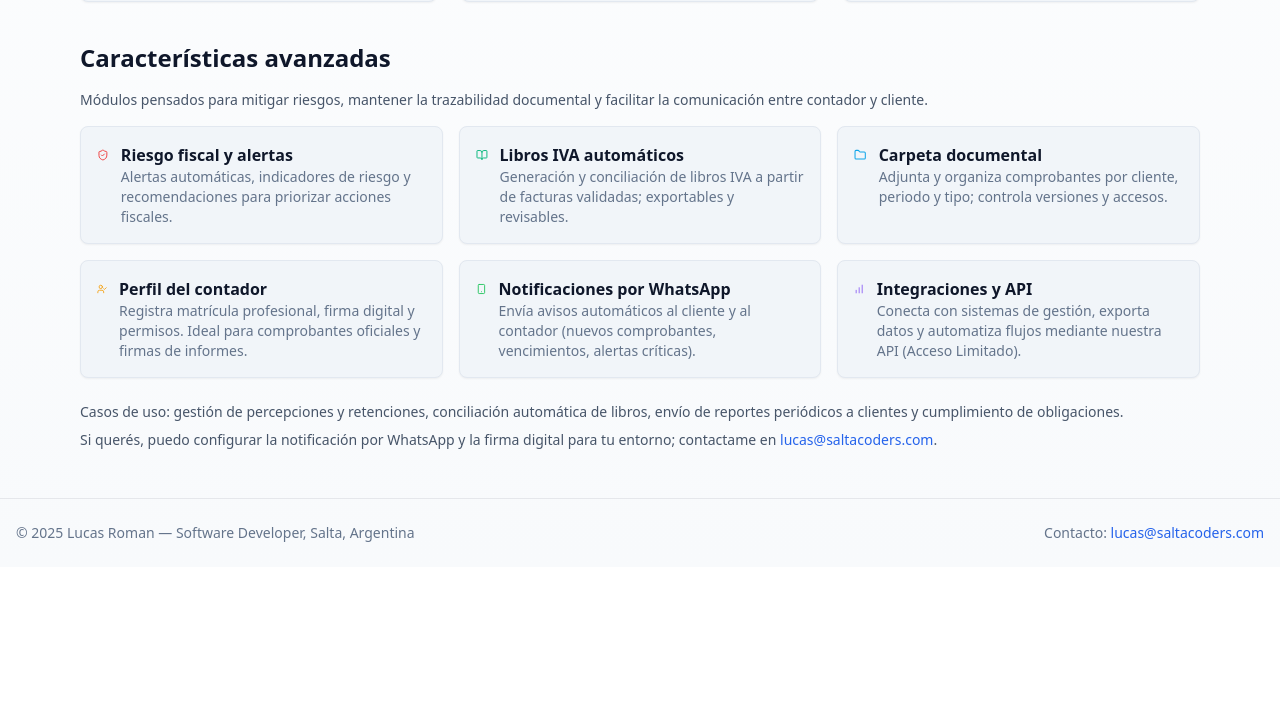
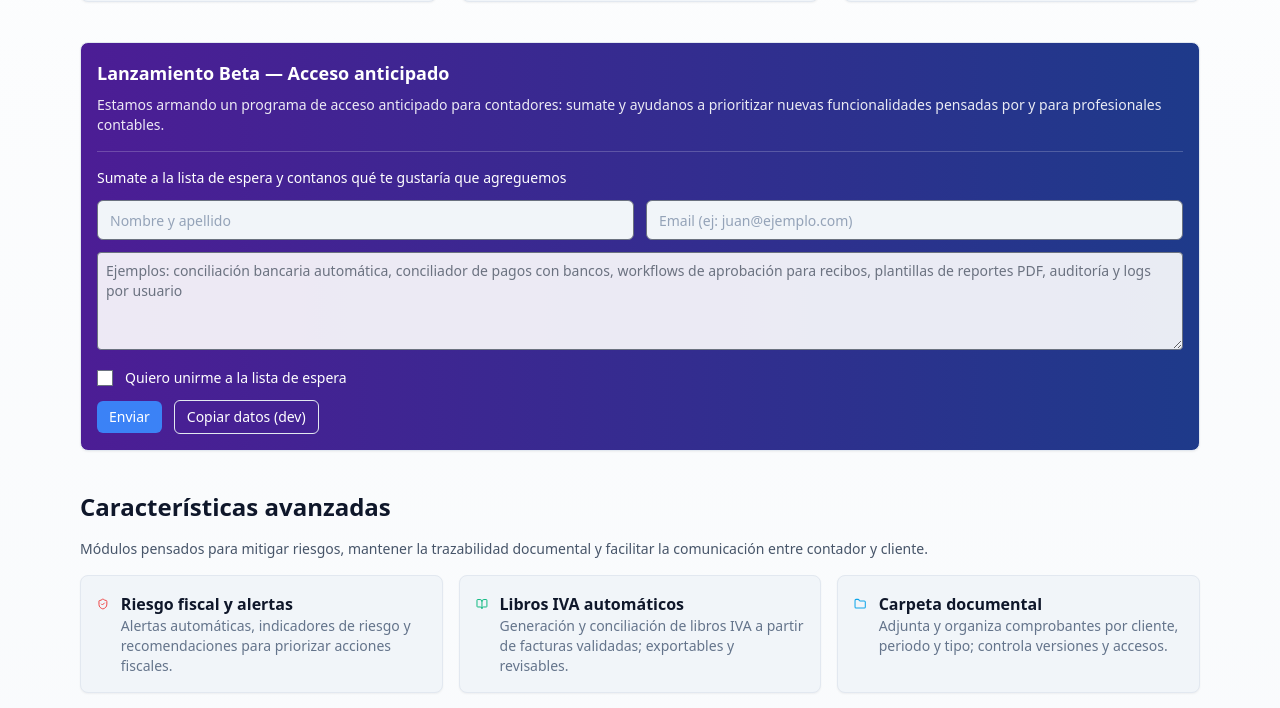
Before and after one commit to lucasromanh/ContadoresSaas, a React (Vite) app: page /home in a window 1280 px wide. Shown: the part 957-1665 px from the top of the page. Before the commit the page ends 1524 px from the top, so only its background shows below. Built offline with nearby package versions, Linux system fonts and the light colour scheme; no server answers.

Commit message:
feat: implementar sistema de notificaciones con toasts, mejorando la experiencia del usuario al mostrar mensajes de éxito, error e información

```diff
--- a/src/components/ui/Toaster.tsx
+++ b/src/components/ui/Toaster.tsx
@@ -1,16 +1,44 @@
-import React from 'react'
-import toast, { Toaster as HotToaster } from 'react-hot-toast'
+import React, { useEffect, useState } from 'react'
+import { Dialog } from './Dialog'
 
-export const toastSuccess = (msg: string) => toast.success(msg)
-export const toastError = (msg: string) => toast.error(msg)
+type ToastEvent = { type: 'success' | 'error' | 'info'; title?: string; message: string }
 
-export const Toaster: React.FC = () => (
-  <HotToaster
-    position="top-right"
-    toastOptions={{
-      style: { background: '#fff', color: '#111', border: '1px solid rgba(0,0,0,0.06)' },
-      success: { style: { background: '#ecfdf5', color: '#064e3b' } },
-      error: { style: { background: '#fef2f2', color: '#7f1d1d' } }
-    }}
-  />
-)
+// Public functions to trigger toasts (now dispatched as window events)
+export const toastSuccess = (msg: string, title?: string) => {
+  window.dispatchEvent(new CustomEvent('app-toast', { detail: { type: 'success', title, message: msg } as ToastEvent }))
+}
+export const toastError = (msg: string, title?: string) => {
+  window.dispatchEvent(new CustomEvent('app-toast', { detail: { type: 'error', title, message: msg } as ToastEvent }))
+}
+export const toastInfo = (msg: string, title?: string) => {
+  window.dispatchEvent(new CustomEvent('app-toast', { detail: { type: 'info', title, message: msg } as ToastEvent }))
+}
+
+// The Toaster component listens for 'app-toast' events and shows a modal dialog
+export const Toaster: React.FC = () => {
+  const [open, setOpen] = useState(false)
+  const [payload, setPayload] = useState<ToastEvent | null>(null)
+
+  useEffect(() => {
+    const handler = (e: Event) => {
+      const detail = (e as CustomEvent).detail as ToastEvent
+      setPayload(detail)
+      setOpen(true)
+      // auto-close after 3.5s
+      setTimeout(() => setOpen(false), 3500)
+    }
+    window.addEventListener('app-toast', handler as EventListener)
+    return () => window.removeEventListener('app-toast', handler as EventListener)
+  }, [])
+
+  return (
+    <Dialog open={open} onOpenChange={(v) => setOpen(v)} title={payload?.title || (payload?.type === 'error' ? 'Error' : payload?.type === 'success' ? 'Éxito' : 'Aviso') }>
+      <div className="p-2">
+        <div className={`text-sm ${payload?.type === 'error' ? 'text-red-700' : payload?.type === 'success' ? 'text-emerald-700' : 'text-sky-700'}`}>{payload?.message}</div>
+        <div className="mt-3 flex justify-end">
+          <button className="text-xs text-slate-500 hover:underline" onClick={() => setOpen(false)}>Cerrar</button>
+        </div>
+      </div>
+    </Dialog>
+  )
+}
--- a/src/components/ui/index.ts
+++ b/src/components/ui/index.ts
@@ -4,5 +4,5 @@ export { Input } from './Input'
 export { ThemeToggle } from './ThemeToggle'
 export { Dialog } from './Dialog'
 export { DropdownMenu, DropdownItem } from './DropdownMenu'
-export { Toaster, toastError, toastSuccess } from './Toaster'
+export { Toaster, toastError, toastSuccess, toastInfo } from './Toaster'
 export { Form, FormField } from './Form'
--- a/src/main.tsx
+++ b/src/main.tsx
@@ -4,7 +4,7 @@ import { BrowserRouter } from 'react-router-dom'
 import { QueryClient, QueryClientProvider } from '@tanstack/react-query'
 import App from './App'
 import './index.css'
-import { Toaster } from 'react-hot-toast'
+import { Toaster } from './components/ui'
 import { ThemeProvider } from './context/ThemeProvider'
 import { useAppStore } from './store/useAppStore'
 
--- a/src/modules/ocr/OCRUploader.tsx
+++ b/src/modules/ocr/OCRUploader.tsx
@@ -1,6 +1,7 @@
 import React, { useState } from 'react'
 import { ocrFile } from './ocrService'
 import OCRResultModal from './OCRResultModal'
+import { toastSuccess } from '../../components/ui'
 import { saveFactura } from './facturasService'
 
 export default function OCRUploader(){
@@ -32,7 +33,7 @@ export default function OCRUploader(){
       <label className="block mb-2">Subir factura / ticket</label>
       <input type="file" accept="image/*,application/pdf" onChange={e=>handleFile(e.target.files?.[0]||null)} />
       {loading && <div className="text-sm text-gray-500">Procesando...</div>}
-      <OCRResultModal open={open} onClose={()=>setOpen(false)} parsed={result} onSave={(p)=>{ saveFactura(p); setOpen(false); alert('Guardado') }} />
+  <OCRResultModal open={open} onClose={()=>setOpen(false)} parsed={result} onSave={(p)=>{ saveFactura(p); setOpen(false); toastSuccess('Guardado') }} />
     </div>
   )
 }
--- a/src/pages/Documentos/index.tsx
+++ b/src/pages/Documentos/index.tsx
@@ -3,6 +3,7 @@ import { Card } from '../../components/ui/Card'
 import SmartTable from '../../components/ui/SmartTable'
 import { useClientes } from '../../hooks/useClientes'
 import documentosService from '../../services/documentosService'
+import { toastError } from '../../components/ui'
 import { useLocation } from 'react-router-dom'
 
 export const DocumentosPage: React.FC = () => {
@@ -55,7 +56,7 @@ export const DocumentosPage: React.FC = () => {
   // view / edit / delete handlers
   const handleView = async (id: string) => {
     const doc = (documentos || []).find(d=>d.id===id)
-    if (!doc) return alert('Documento no encontrado')
+    if (!doc) return toastError('Documento no encontrado')
     setViewDoc(doc)
     setShowView(true)
   }
@@ -69,7 +70,7 @@ export const DocumentosPage: React.FC = () => {
 
   const handleEdit = async (id: string) => {
     const doc = (documentos || []).find(d=>d.id===id)
-    if (!doc) return alert('Documento no encontrado')
+    if (!doc) return toastError('Documento no encontrado')
     setEditDoc(doc)
     setShowEdit(true)
   }
--- a/src/pages/Home/index.tsx
+++ b/src/pages/Home/index.tsx
@@ -1,6 +1,8 @@
 import React, { useState } from 'react'
 import { Card } from '../../components/ui/Card'
 import { Button } from '../../components/ui/Button'
+import Input from '../../components/ui/Input'
+import { toastSuccess, toastError } from '../../components/ui'
 import { useNavigate } from 'react-router-dom'
 import { useUserStore } from '../../store/useUserStore'
 import useAppStore from '../../store/useAppStore'
@@ -129,6 +131,58 @@ export const HomePage: React.FC = () => {
           </section>
 
           <section className="mt-10">
+            <Card className="p-4 bg-gradient-to-r from-violet-900 to-blue-900 text-white">
+              <h3 className="text-lg font-semibold mb-2">Lanzamiento Beta — Acceso anticipado</h3>
+              <p className="text-sm text-white/90 mb-4">Estamos armando un programa de acceso anticipado para contadores: sumate y ayudanos a prioritizar nuevas funcionalidades pensadas por y para profesionales contables.</p>
+
+              <div className="border-t border-white/20 pt-4">
+                <div className="mb-3 text-sm font-medium">Sumate a la lista de espera y contanos qué te gustaría que agreguemos</div>
+                <form onSubmit={(e) => { e.preventDefault(); }} className="space-y-3">
+                  <div className="grid grid-cols-1 md:grid-cols-2 gap-3">
+                    <Input placeholder="Nombre y apellido" id="wait_name" />
+                    <Input placeholder="Email (ej: juan@ejemplo.com)" id="wait_email" />
+                  </div>
+                  <textarea id="wait_message" placeholder="Ejemplos: conciliación bancaria automática, conciliador de pagos con bancos, workflows de aprobación para recibos, plantillas de reportes PDF, auditoría y logs por usuario" className="w-full p-2 border rounded text-sm bg-white/90 text-black" rows={4} />
+                  <div className="flex items-center gap-3">
+                    <input type="checkbox" id="wait_join" />
+                    <label htmlFor="wait_join" className="text-sm">Quiero unirme a la lista de espera</label>
+                  </div>
+                  <div className="flex items-center gap-3">
+                    <Button onClick={() => {
+                      try{
+                        const nameEl = document.getElementById('wait_name') as HTMLInputElement | null
+                        const emailEl = document.getElementById('wait_email') as HTMLInputElement | null
+                        const msgEl = document.getElementById('wait_message') as HTMLTextAreaElement | null
+                        const joinEl = document.getElementById('wait_join') as HTMLInputElement | null
+                        const name = nameEl?.value?.trim() || ''
+                        const email = emailEl?.value?.trim() || ''
+                        const message = msgEl?.value?.trim() || ''
+                        const join = !!(joinEl && joinEl.checked)
+                        // basic validation for email
+                        const emailRx = /^\S+@\S+\.\S+$/
+                        if (email && !emailRx.test(email)) return toastError('Ingresá un email válido')
+                        if (!name && !email && !message) return toastError('Completá al menos un campo para sumarte o contarnos algo')
+                        const item = { id: 'w_' + Date.now().toString(36), nombre: name, email, mensaje: message, join, createdAt: new Date().toISOString() }
+                        const raw = localStorage.getItem('waitlist_v1')
+                        const arr = raw ? JSON.parse(raw) : []
+                        arr.push(item)
+                        localStorage.setItem('waitlist_v1', JSON.stringify(arr))
+                        // clear form
+                        if (nameEl) nameEl.value = ''
+                        if (emailEl) emailEl.value = ''
+                        if (msgEl) msgEl.value = ''
+                        if (joinEl) joinEl.checked = false
+                        toastSuccess('Gracias — te agregamos a la lista de espera')
+                      }catch(e){ console.error(e); toastError('No se pudo guardar la solicitud en este navegador') }
+                    }}>Enviar</Button>
+                    <Button variant="outline" onClick={() => { const raw = localStorage.getItem('waitlist_v1') || '[]'; try{ navigator.clipboard?.writeText(raw); toastSuccess('Contenido copiado al portapapeles') }catch(e){ toastError('No se pudo copiar') } }}>Copiar datos (dev)</Button>
+                  </div>
+                </form>
+              </div>
+            </Card>
+          </section>
+
+          <section className="mt-10">
             <h2 className="text-2xl font-semibold mb-4">Características avanzadas</h2>
             <p className="text-sm text-slate-600 dark:text-slate-400 mb-4">Módulos pensados para mitigar riesgos, mantener la trazabilidad documental y facilitar la comunicación entre contador y cliente.</p>
 
--- a/src/pages/Perfil/EditarPerfilModal.tsx
+++ b/src/pages/Perfil/EditarPerfilModal.tsx
@@ -2,6 +2,7 @@ import React, { useEffect, useState } from 'react'
 import { Dialog } from '../../components/ui/Dialog'
 import { Button } from '../../components/ui/Button'
 import Input from '../../components/ui/Input'
+import { toastSuccess, toastInfo } from '../../components/ui'
 import perfilService from '../../services/perfilService'
 import { PerfilContador } from '../../types/perfil'
 import { useForm } from 'react-hook-form'
@@ -203,8 +204,8 @@ export default function EditarPerfilModal({ open, onClose, onSaved }:{ open: boo
 
             {tab===5 && (
               <div className="space-y-2">
-                <Button onClick={()=> alert('2FA simulado activado')}>Habilitar 2FA (simulado)</Button>
-                <Button variant="ghost" onClick={()=> alert('Cambiar contraseña (placeholder)')}>Cambiar contraseña</Button>
+                <Button onClick={()=> toastSuccess('2FA simulado activado')}>Habilitar 2FA (simulado)</Button>
+                <Button variant="ghost" onClick={()=> toastInfo('Cambiar contraseña (placeholder)')}>Cambiar contraseña</Button>
               </div>
             )}
 
--- a/src/pages/Vencimientos/GeneradorAlertas.tsx
+++ b/src/pages/Vencimientos/GeneradorAlertas.tsx
@@ -1,5 +1,6 @@
 import React, { useEffect, useState } from 'react'
 import { useClientes } from '../../hooks/useClientes'
+import { toastInfo } from '../../components/ui'
 
 export default function GeneradorAlertas({ onClose, initialCliente }: { onClose: ()=>void; initialCliente?: string }){
   const [canal, setCanal] = useState<'whatsapp'|'email'|'interna'>('whatsapp')
@@ -15,7 +16,7 @@ export default function GeneradorAlertas({ onClose, initialCliente }: { onClose:
     // simulate sending to selected client
     const target = (clientes || []).find((c:any)=> (c.razon_social || c.nombre) === destino)
     const targetLabel = target ? `${target.razon_social || target.nombre} (${target.cuit || '-'})` : destino || 'Sin destinatario'
-    alert(`Enviando a: ${targetLabel}\nCanal: ${canal}\n\n${mensaje}`)
+  toastInfo(`Enviando a: ${targetLabel}\nCanal: ${canal}\n\n${mensaje}`)
     onClose()
   }
 
```
Also changed, not shown: src/pages/Sueldos/DetalleReciboDrawer.tsx (+4 -3 lines), src/pages/Sueldos/SubirReciboModal.tsx (+6 -5 lines).
